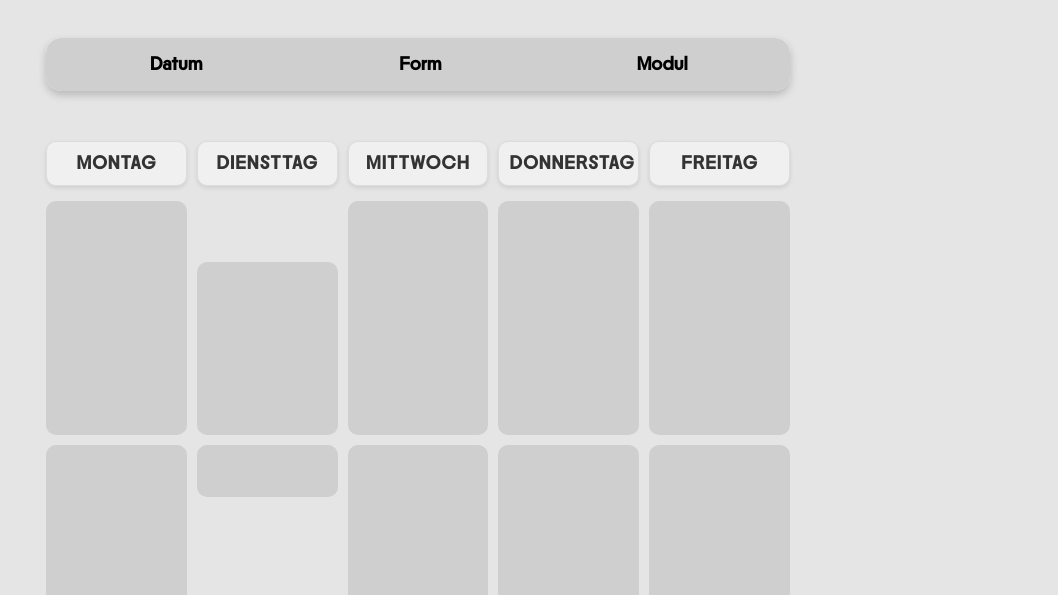
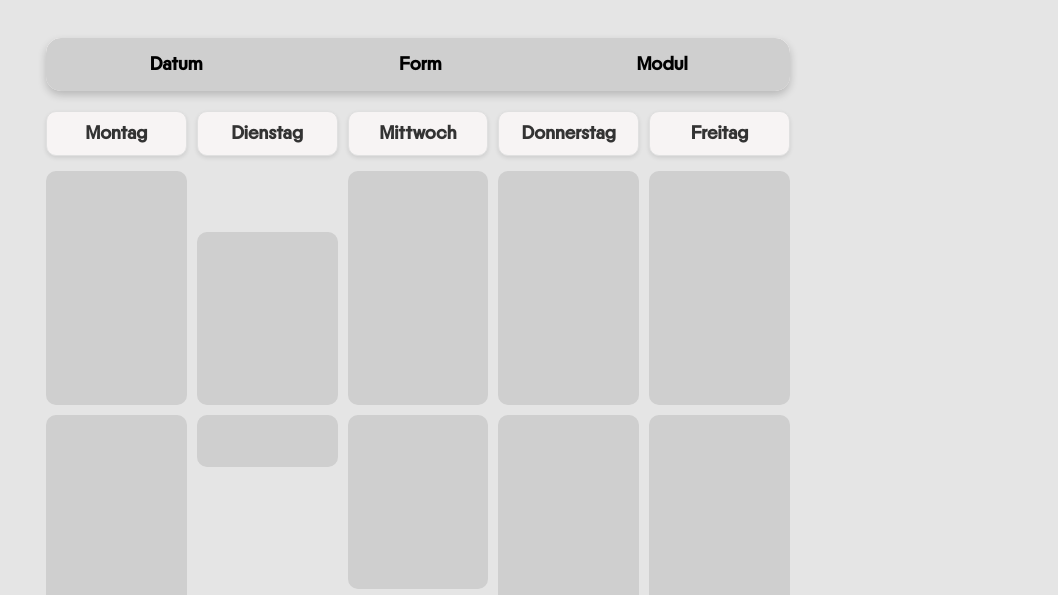
Before and after one commit to reazndev/Habenwirmorgenopl.info, a website: page index.html in a window 1280 px wide. Shown: the part 125-720 px from the top of the page, without its empty margins (222-1280 px from the left). Drawn offline with Linux system fonts and the light colour scheme; no server answers.

Commit message:
added 'days' above timetable

```diff
--- a/index.html
+++ b/index.html
@@ -21,7 +21,7 @@
     </table>
     <div id="timetable-container" style="width: 60%; height: 600px; margin: 0 auto;">
       <div class="day-label" style="grid-column: 1 / 3; grid-row: 1;">Montag</div>
-      <div class="day-label" style="grid-column: 3 / 5; grid-row: 1;">Diensttag</div>
+      <div class="day-label" style="grid-column: 3 / 5; grid-row: 1;">Dienstag</div>
       <div class="day-label" style="grid-column: 5 / 7; grid-row: 1;">Mittwoch</div>
       <div class="day-label" style="grid-column: 7 / 9; grid-row: 1;">Donnerstag</div>
       <div class="day-label" style="grid-column: 9 / 11; grid-row: 1;">Freitag</div>
--- a/styles.css
+++ b/styles.css
@@ -208,6 +208,7 @@ tr:last-child td:last-child {
     grid-template-rows: auto repeat(9, 1fr); /* 10 rows */
     gap: 10px; /* Space between grid items */
     padding-top: 50px;
+    padding: 20px;
 }
 
 .timetable-slot {
@@ -277,12 +278,10 @@ tr:last-child td:last-child {
     font-weight: bold;
     text-align: center;
     padding: 10px;
-    background-color: #f0f0f0;
+    background-color: rgb(247, 244, 244);
     border-radius: 10px;
     margin-bottom: 5px;
     box-shadow: 0 2px 4px rgba(0, 0, 0, 0.1);
-    border: 1px solid #ddd;
     color: #333;
-    text-transform: uppercase;
-    letter-spacing: 1px;
+    border: 1px solid #e0e0e0;
 }
```
